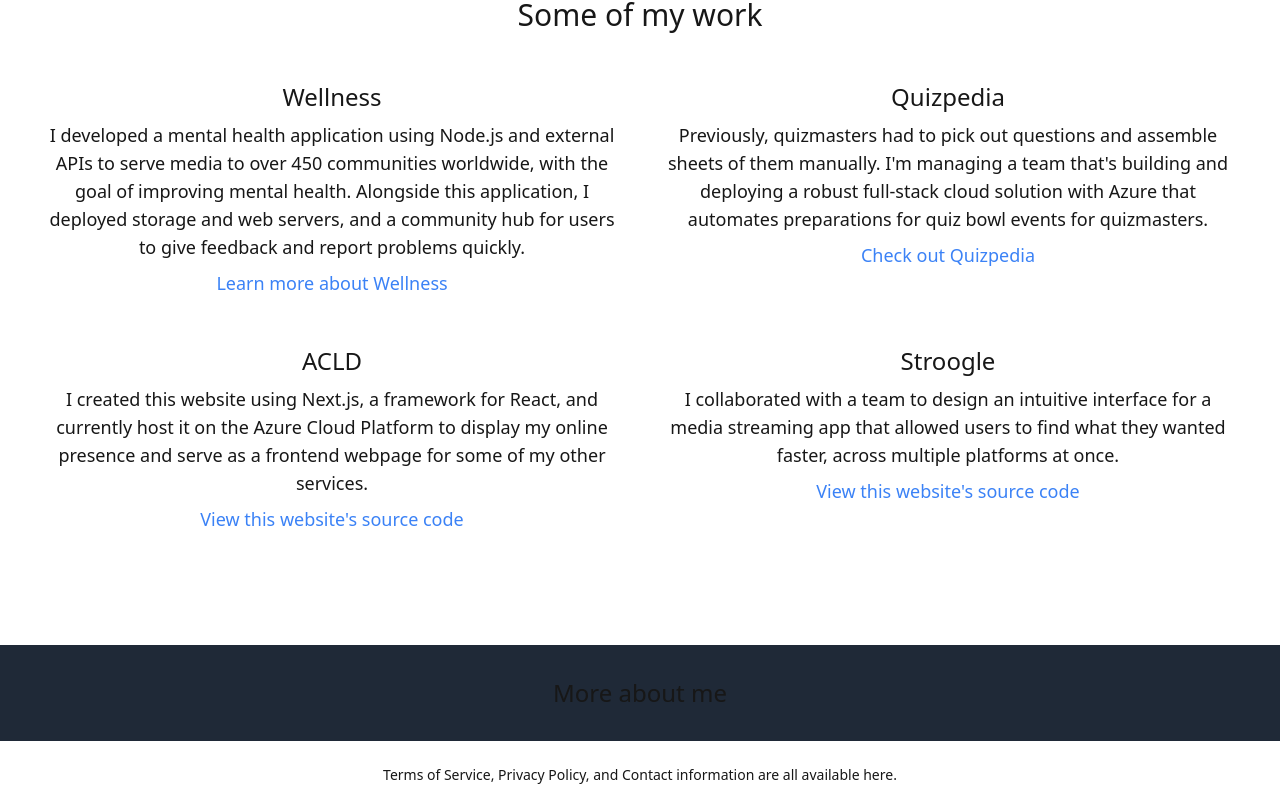
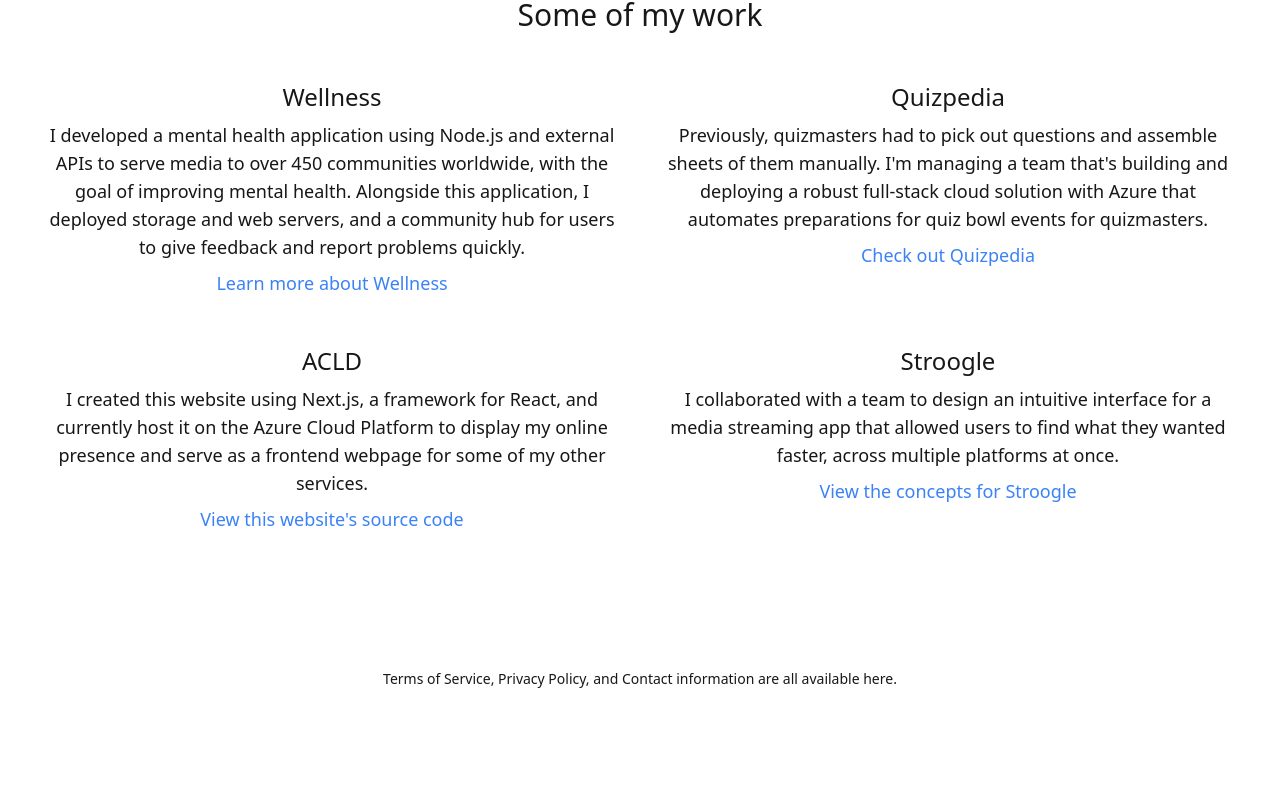
Before and after one commit to ActuallyCloud/ACLD-Next, a Next.js app: page / in a window 1280 px wide. Shown: the part 867-1676 px from the top of the page. After the commit the page ends 1580 px from the top, so only its background shows below. Built offline with nearby package versions, Linux system fonts and the light colour scheme.

Commit message:
create contact page

```diff
--- a/src/app/components/navbar.tsx
+++ b/src/app/components/navbar.tsx
@@ -61,12 +61,12 @@
       {nav ? (
         <ul className="inline-block animate-fadein-fast justify-center items-center text-center pt-12
          absolute top-0 left-0 w-full h-screen bg-gradient-to-br from-emerald-900 to-indigo-900">
-          {links.map(({ id, link }) => (
+          {links.map(({ id, link, link_url }) => (
             <li
               key={id}
               className="px-3 cursor-pointer capitalize py-6 text-3xl text-white hover:text-gray-200 duration-100"
             >
-              <Link onClick={() => setNav(!nav)} href={link} className="border-white">
+              <Link onClick={() => setNav(!nav)} href={link_url} className="border-white">
                 {link}
               </Link>
             </li>
--- /dev/null
+++ b/src/app/contact/page.tsx
@@ -0,0 +1,9 @@
+export default function Contact() {
+    return (
+        <div className="p-8 flex justify-around h-screen align-middle justify-items-center">
+            <div className="p-8 sm:pt-16">
+                <h1 className="text-xl sm:text-3xl">Let's get in touch!</h1>
+            </div>
+        </div>
+    )
+}
--- a/src/app/page.tsx
+++ b/src/app/page.tsx
@@ -72,13 +72,8 @@
           <div>
             <h3 className="text-xl lg:text-2xl">Stroogle</h3>
             <p className="text-md py-2 lg:text-lg">I collaborated with a team to design an intuitive interface for a media streaming app that allowed users to find what they wanted faster, across multiple platforms at once.</p>
-            <Link href="/gallery#stroogle" className="cursor-pointer text-blue-500 lg:text-lg">View this website's source code</Link>
+            <Link href="/gallery#stroogle" className="cursor-pointer text-blue-500 lg:text-lg">View the concepts for Stroogle</Link>
           </div>
-        </div>
-      </div>
-      <div className="flex items-center text-center p-8 w-full bg-gray-800">
-        <div className="mx-auto max-w-7xl text-center">
-          <h2 className="text-2xl">More about me</h2>
         </div>
       </div>
       <Footer />
```
